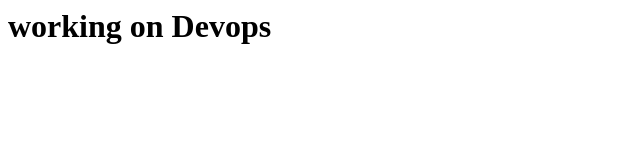
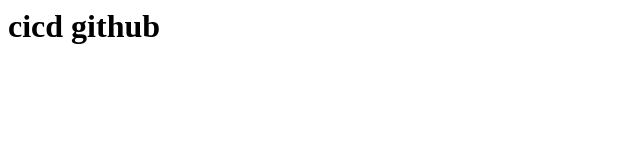
Before and after one commit to jashwanthdammu-2005/simple-cicd-demo, a plain HTML site: page index.html in a window 1280 px wide. Shown: the whole page, without its empty margins (0-640 px from the left). Drawn offline with Linux system fonts and the light colour scheme.

Commit message:
Update index.html

```diff
--- a/index.html
+++ b/index.html
@@ -3,6 +3,7 @@
 <title> This is index box </title>
 </head>
 <body>
-<h1>working on Devops </h1>
+<h1> cicd github </h1>
 </body>
+
 </html>
```
